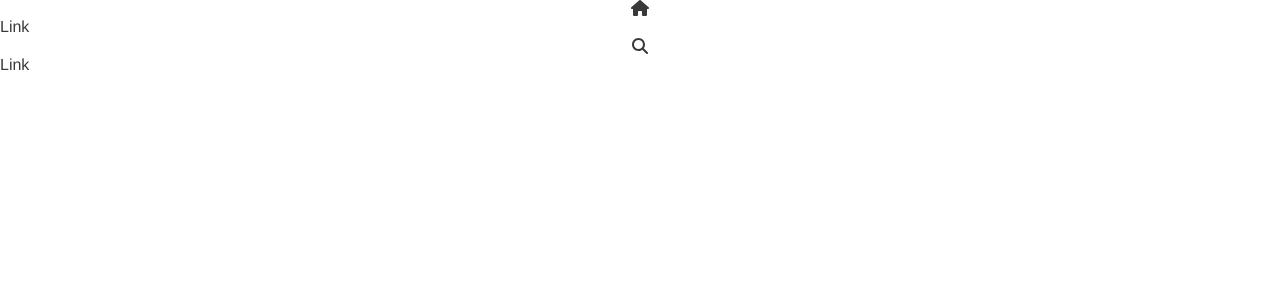
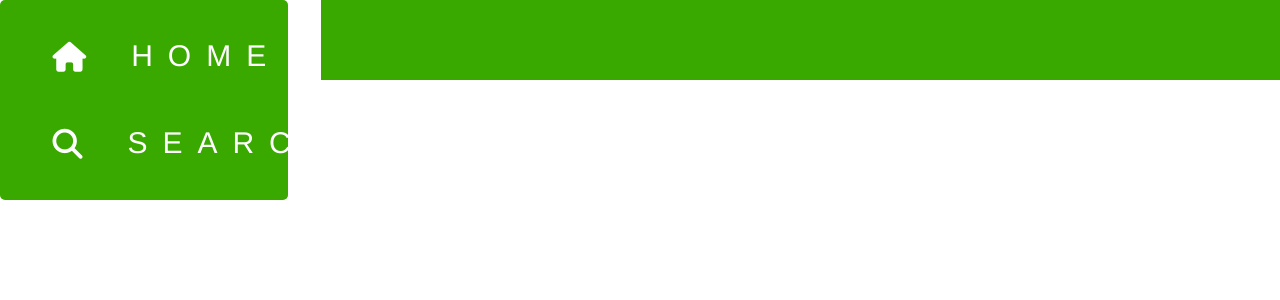
Before and after one commit to Alejandro-RECO/Font_Horarios_Sena, a React (Vite) app in the folder Horarios_sena/: page / in a window 1280 px wide. Shown: the top 300 px of the page. Built offline with nearby package versions, Linux system fonts and the light colour scheme.

Commit message:
Componete 1 terminado
-Tratamos de acomodar el grid
-Finalizamos el componente Search
-10%
TENER PRESENTE
buscar la manera de acomodar las imágenes, y arreglar el grid buscar mejor manera

```diff
--- a/Horarios_sena/index.html
+++ b/Horarios_sena/index.html
@@ -5,6 +5,7 @@
     <link rel="icon" type="image/svg+xml" href="/vite.svg" />
     <meta name="viewport" content="width=device-width, initial-scale=1.0" />
     <link rel="stylesheet" href="https://fonts.googleapis.com/css?family=Material+Icons" />
+    <script src="https://kit.fontawesome.com/3f561a0969.js" crossorigin="anonymous"></script>
     <title>Vite + React</title>
   </head>
   <body>
--- /dev/null
+++ b/Horarios_sena/src/components/NavA/NavA.css
@@ -0,0 +1,14 @@
+:root {
+    --primary-color: #3498db;
+    --secondary-color: #e74c3c;
+    --accent-color: #39A900;
+    --white-text: #FFFFFF;
+}
+
+.block2 {
+    background-color: var(--accent-color);
+    grid-column: 2; /* Se ubica en la columna 2 */
+    grid-row: 1 / span 2; /* Se ubica en la fila 1 y ocupa 2 filas */
+    width: 100%;
+    height: 80px; /* Altura de 45px */
+}
--- /dev/null
+++ b/Horarios_sena/src/components/NavA/NavA.jsx
@@ -0,0 +1,12 @@
+import './NavA.css'
+
+
+export const NavA = ()=>{
+    return(
+        <div className="block2">
+            <div className="container">
+                <img src='' alt="" />
+            </div>
+        </div>
+    )
+}
--- a/Horarios_sena/src/components/Nav_Principal_Izquierda/NPI.css
+++ b/Horarios_sena/src/components/Nav_Principal_Izquierda/NPI.css
@@ -2,4 +2,12 @@
     --primary-color: #3498db;
     --secondary-color: #e74c3c;
     --accent-color: #2ecc71;
+}
+
+
+  .grid-container {
+    display: grid;
+    grid-template-columns: 25% auto; /* 25% para el bloque 1, el resto para el bloque 2 */
+    grid-gap: 1px; /* Espacio entre los bloques */
+    height: 100vh; /* Tamaño de pantalla completo */
   }
--- a/Horarios_sena/src/components/Nav_Principal_Izquierda/NPI.jsx
+++ b/Horarios_sena/src/components/Nav_Principal_Izquierda/NPI.jsx
@@ -1,29 +1,13 @@
+import './NPI.css'
+import { Search } from '../serch/search'
+import { NavA } from '../NavA/NavA'
+
 
 export const NavLeft = () =>{
     return(
-        <div className="Nav-left">
-            <Nav />
+        <div className="grid-container">
+            <Search />
+            <NavA />
         </div>
     )
 }
-
-const Nav = () =>{
-    return(
-    <ul className="Nav-left__ul">
-        <li className="Nav-left_li">
-            <a href="#" className="Nav-left_a">
-                <svg xmlns="http://www.w3.org/2000/svg" height="1em" viewBox="0 0 576 512">
-                <path d="M575.8 255.5c0 18-15 32.1-32 32.1h-32l.7 160.2c0 2.7-.2 5.4-.5 8.1V472c0 22.1-17.9 40-40 40H456c-1.1 0-2.2 0-3.3-.1c-1.4 .1-2.8 .1-4.2 .1H416 392c-22.1 0-40-17.9-40-40V448 384c0-17.7-14.3-32-32-32H256c-17.7 0-32 14.3-32 32v64 24c0 22.1-17.9 40-40 40H160 128.1c-1.5 0-3-.1-4.5-.2c-1.2 .1-2.4 .2-3.6 .2H104c-22.1 0-40-17.9-40-40V360c0-.9 0-1.9 .1-2.8V287.6H32c-18 0-32-14-32-32.1c0-9 3-17 10-24L266.4 8c7-7 15-8 22-8s15 2 21 7L564.8 231.5c8 7 12 15 11 24z"/></svg>
-              Link
-            </a>
-        </li>
-        <li className="Nav-left_li">
-            <a href="#" className="Nav-left_a">
-                <svg xmlns="http://www.w3.org/2000/svg" height="1em" viewBox="0 0 512 512">
-                <path d="M416 208c0 45.9-14.9 88.3-40 122.7L502.6 457.4c12.5 12.5 12.5 32.8 0 45.3s-32.8 12.5-45.3 0L330.7 376c-34.4 25.2-76.8 40-122.7 40C93.1 416 0 322.9 0 208S93.1 0 208 0S416 93.1 416 208zM208 352a144 144 0 1 0 0-288 144 144 0 1 0 0 288z"/></svg>
-              Link
-            </a>
-        </li>
-    </ul>
-    )
-}
--- /dev/null
+++ b/Horarios_sena/src/components/serch/Search.css
@@ -0,0 +1,53 @@
+:root {
+    --primary-color: #3498db;
+    --secondary-color: #e74c3c;
+    --accent-color: #39A900;
+    --white-text: #FFFFFF;
+}
+
+
+.block1 {
+    background-color: var(--accent-color);
+    grid-column: 1; /* Se ubica en la columna 1 */
+    grid-row: 1; /* Se ubica en la fila 1 */
+    width: 90%;
+    height: 25vh; /* 25% del alto de la pantalla */
+    padding: 20px;
+    display: flex;
+    justify-content: center;
+    align-items: center;
+    border-radius: 5px;
+
+   & .block1_ul{
+    /* border: 1px solid red; */
+    list-style: none;
+    display: flex;
+    flex-direction: column;
+    justify-content: space-around;
+    align-items: self-start;
+    gap: 30px;
+    height: 90%;
+    width: 90%;
+
+    & .block1_li{
+
+
+        & .block1_a{
+            display: flex;
+            justify-content: center;
+            align-items: center;
+            color: var(--white-text);
+            font-weight: 400;
+            font-size: 30px;
+            padding-left: 20px;
+            gap: 30px;
+            letter-spacing: 15px;
+        }
+        /* & .block1_span{
+            padding-left: 20px;
+        } */
+    }
+
+
+   }
+}
--- /dev/null
+++ b/Horarios_sena/src/components/serch/Search.jsx
@@ -0,0 +1,23 @@
+import './Search.css'
+
+export const Search = ()=>{
+    return(
+        <div className="block1">
+            <ul className="block1_ul">
+                <CompLi  icono="fa-solid fa-house" nombre="HOME"/>
+                <CompLi  icono="fa-solid fa-magnifying-glass" nombre="SEARCH"/>
+            </ul>
+        </div>
+    )
+}
+
+const CompLi = (props)=>{
+    return(
+        <li className="block1_li">
+            <a href="#" className="block1_a">
+                <i className={props.icono}></i>
+                {props.nombre}
+            </a>
+        </li>
+    )
+}
--- a/Horarios_sena/src/main.jsx
+++ b/Horarios_sena/src/main.jsx
@@ -1,4 +1,3 @@
-
 import React from 'react'
 import ReactDOM from 'react-dom/client'
 import App from './App.jsx'
```
Also changed, not shown: Horarios_sena/public/images/logoSena.png (added).
